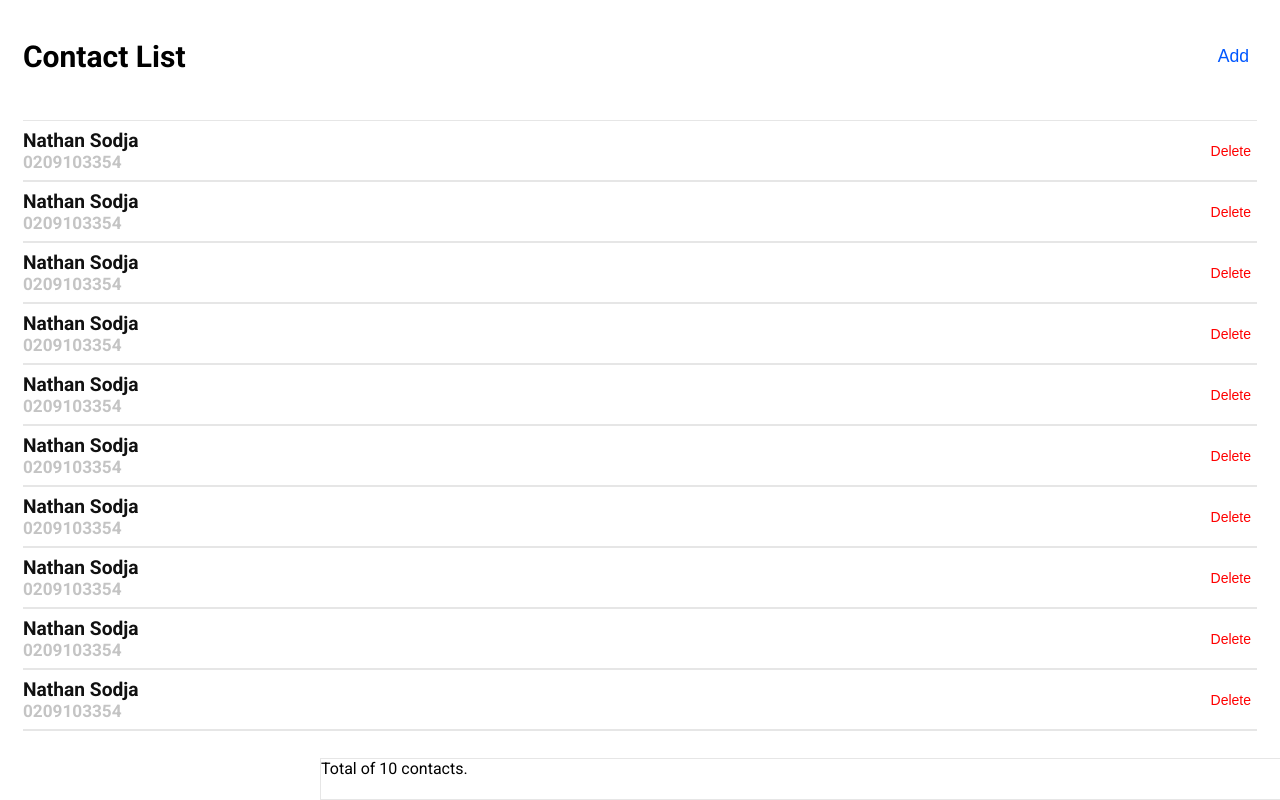
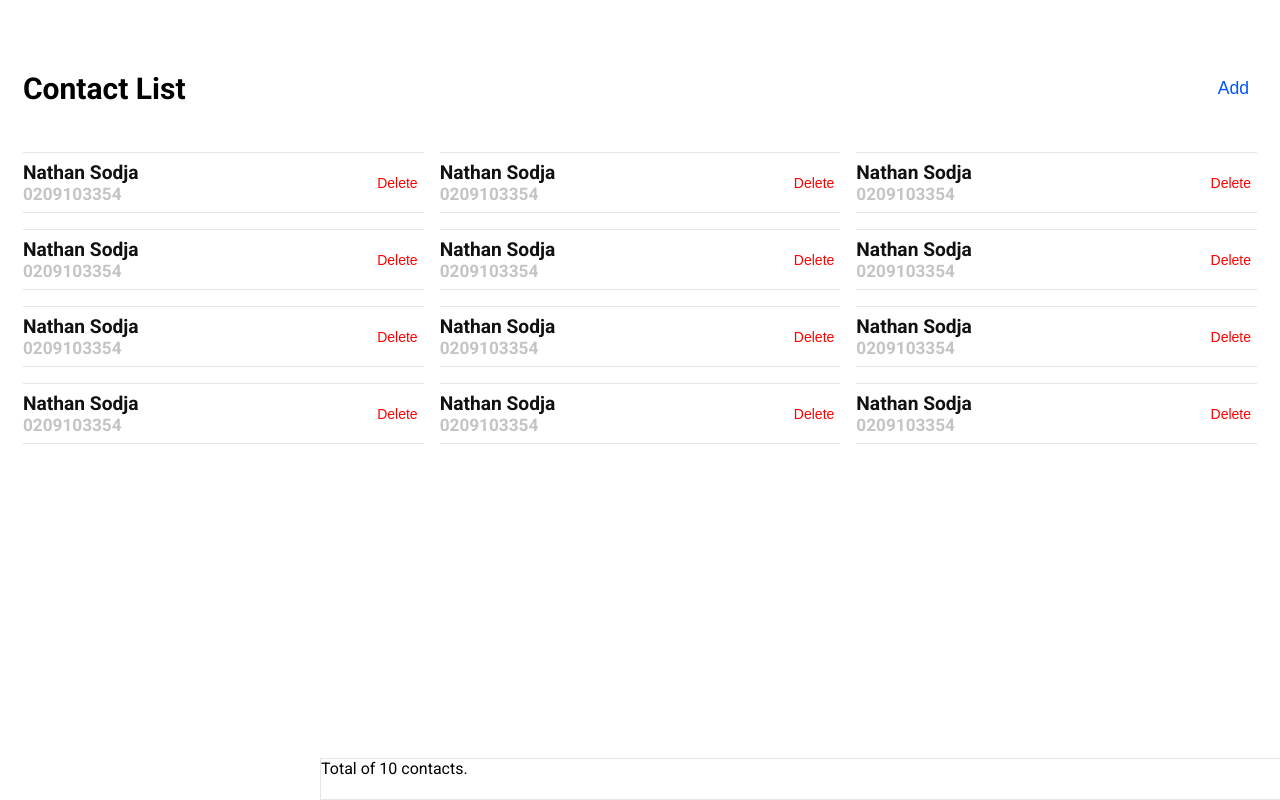
Before and after one commit to NateOs/next_contacts_app, a Next.js app: page / in a window 1280 px wide. Built offline with nearby package versions, Linux system fonts and the light colour scheme.

Commit message:
made responsive with grid

```diff
--- a/components/_AllContacts.scss
+++ b/components/_AllContacts.scss
@@ -1,5 +1,16 @@
 .all-contacts {
   overflow: scroll;
   padding-top: 15vh;
-  height: 92vh;
+  height: 80vh;
 }
+
+@media screen and (min-width: 40rem) {
+  .all-contacts {
+    display: grid;
+    grid-template-columns: repeat(auto-fill, minmax(30%, 1fr));
+    align-content: start;
+    justify-content: center;
+    margin: 2em auto;
+    gap: 1rem;
+  }
+}
```
